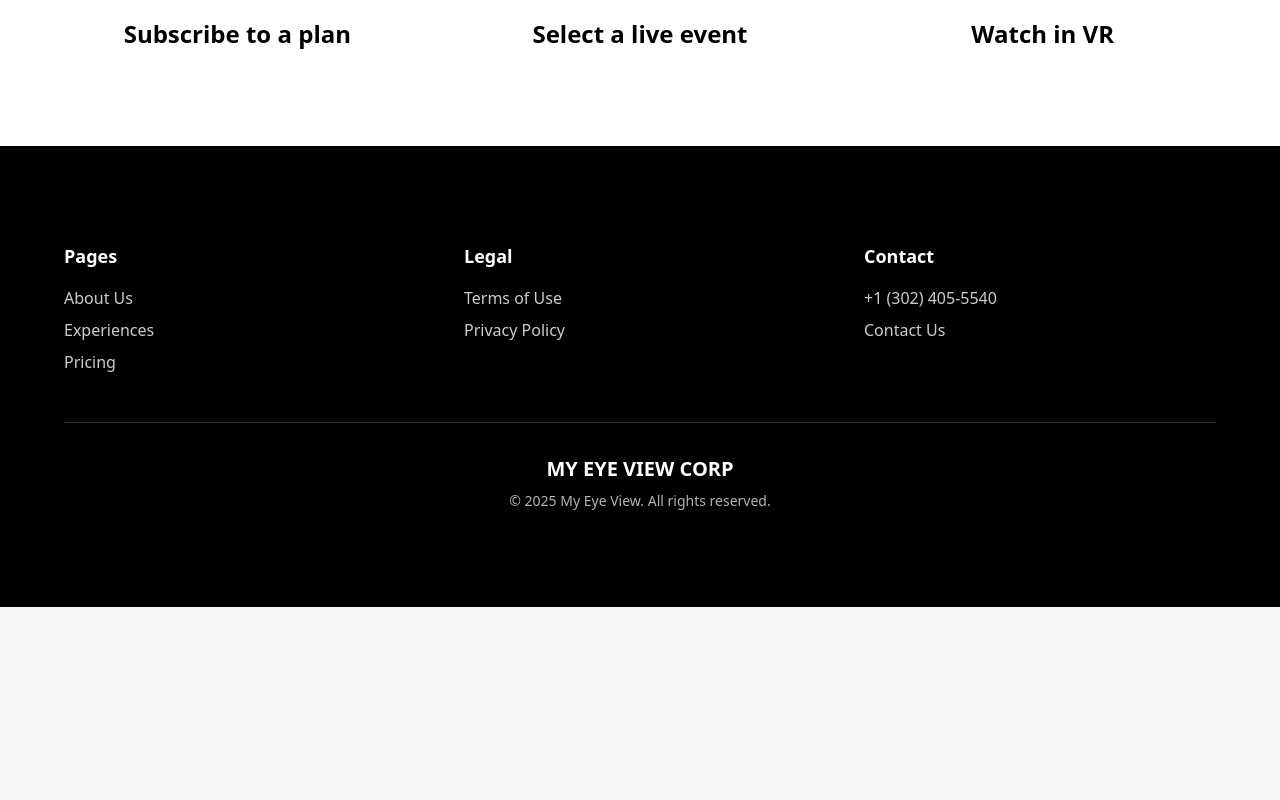
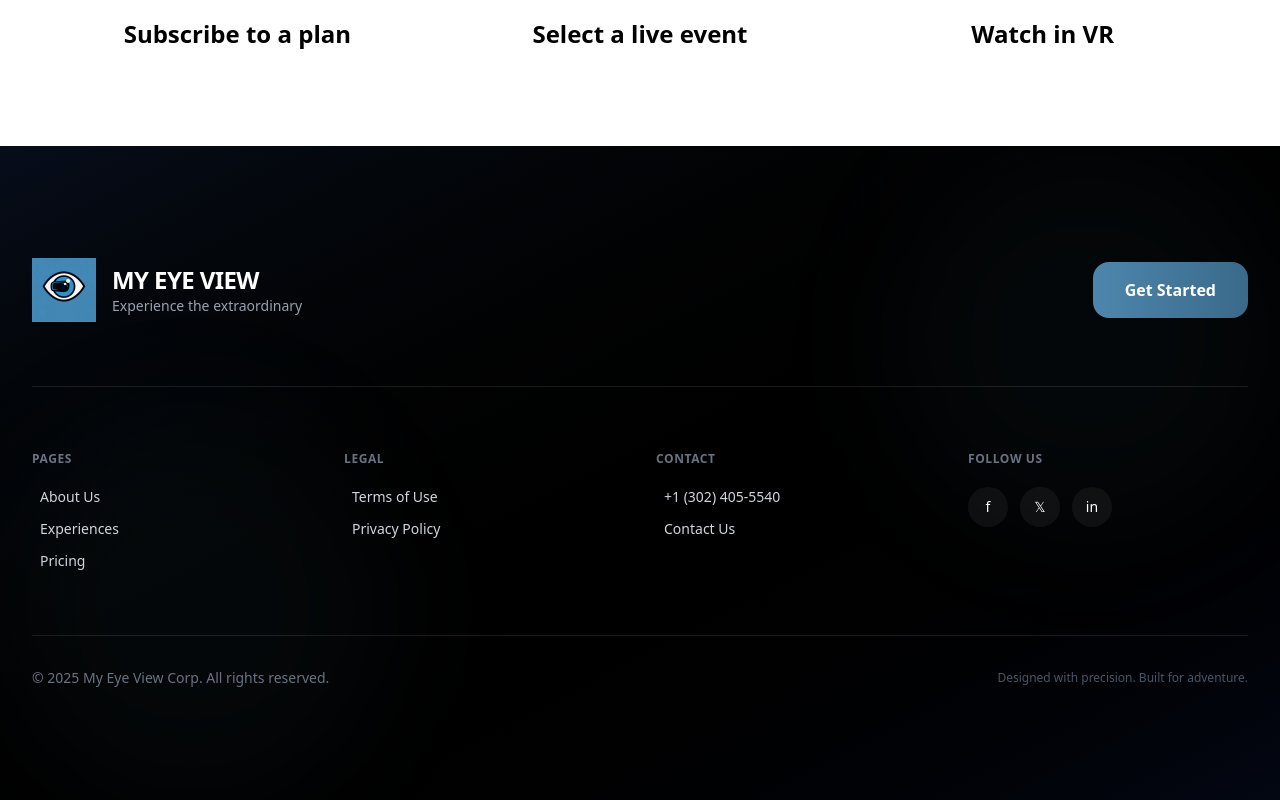
Before and after one commit to Agentscreator/my-eyeview, a Next.js app: page / in a window 1280 px wide. Shown: the part 2624-3424 px from the top of the page. Before the commit the page ends 3231 px from the top, so only its background shows below. Built offline with nearby package versions, Linux system fonts and the light colour scheme; no server answers.

Commit message:
Footer Visual Change

```diff
--- a/app/page.tsx
+++ b/app/page.tsx
@@ -109,67 +109,118 @@ export default function Home() {
         </div>
       </section>
 
-      <footer className="bg-black py-16 sm:py-20 md:py-24 px-6 sm:px-8">
-        <div className="container max-w-6xl mx-auto">
-          <div className="grid grid-cols-1 md:grid-cols-3 gap-12 mb-12">
+      <footer className="relative bg-gradient-to-br from-gray-950 via-black to-gray-950 py-20 sm:py-24 md:py-28 px-6 sm:px-8 overflow-hidden">
+        {/* Decorative gradient overlays */}
+        <div className="absolute inset-0 bg-gradient-to-br from-[#4d86ad]/5 via-transparent to-transparent pointer-events-none"></div>
+        <div className="absolute top-0 right-0 w-96 h-96 bg-[#4d86ad]/5 rounded-full blur-3xl"></div>
+        <div className="absolute bottom-0 left-0 w-96 h-96 bg-[#4d86ad]/5 rounded-full blur-3xl"></div>
+
+        <div className="container max-w-7xl mx-auto relative z-10">
+          {/* Top Section with Logo and CTA */}
+          <div className="flex flex-col md:flex-row justify-between items-start md:items-center gap-8 mb-16 pb-16 border-b border-white/10">
             <div className="space-y-4">
-              <h3 className="text-white text-lg font-semibold">Pages</h3>
-              <ul className="space-y-2">
+              <div className="flex items-center gap-4">
+                <div className="relative w-16 h-16">
+                  <Image src="/logo.png" alt="My Eye View" fill className="object-contain" />
+                </div>
+                <div>
+                  <h3 className="text-2xl font-bold text-white tracking-tight">MY EYE VIEW</h3>
+                  <p className="text-sm text-gray-400">Experience the extraordinary</p>
+                </div>
+              </div>
+            </div>
+            <Link href="/contact">
+              <button className="px-8 py-4 bg-gradient-to-r from-[#4d86ad] to-[#3a6a8a] text-white font-semibold rounded-xl hover:shadow-lg hover:shadow-[#4d86ad]/20 transition-all hover:scale-105">
+                Get Started
+              </button>
+            </Link>
+          </div>
+
+          {/* Links Grid */}
+          <div className="grid grid-cols-2 md:grid-cols-4 gap-12 md:gap-8 mb-16">
+            <div className="space-y-5">
+              <h4 className="text-xs font-bold text-gray-500 uppercase tracking-wider">Pages</h4>
+              <ul className="space-y-3">
                 <li>
-                  <Link href="/" className="text-white/80 hover:text-white transition-colors">
+                  <Link href="/" className="text-gray-300 hover:text-white transition-colors text-sm group flex items-center gap-2">
+                    <span className="w-0 group-hover:w-2 h-0.5 bg-[#4d86ad] transition-all"></span>
                     About Us
                   </Link>
                 </li>
                 <li>
-                  <Link href="/experiences" className="text-white/80 hover:text-white transition-colors">
+                  <Link href="/experiences" className="text-gray-300 hover:text-white transition-colors text-sm group flex items-center gap-2">
+                    <span className="w-0 group-hover:w-2 h-0.5 bg-[#4d86ad] transition-all"></span>
                     Experiences
                   </Link>
                 </li>
                 <li>
-                  <Link href="/pricing" className="text-white/80 hover:text-white transition-colors">
+                  <Link href="/pricing" className="text-gray-300 hover:text-white transition-colors text-sm group flex items-center gap-2">
+                    <span className="w-0 group-hover:w-2 h-0.5 bg-[#4d86ad] transition-all"></span>
                     Pricing
                   </Link>
                 </li>
               </ul>
             </div>
 
-            <div className="space-y-4">
-              <h3 className="text-white text-lg font-semibold">Legal</h3>
-              <ul className="space-y-2">
+            <div className="space-y-5">
+              <h4 className="text-xs font-bold text-gray-500 uppercase tracking-wider">Legal</h4>
+              <ul className="space-y-3">
                 <li>
-                  <Link href="/terms" className="text-white/80 hover:text-white transition-colors">
+                  <Link href="/terms" className="text-gray-300 hover:text-white transition-colors text-sm group flex items-center gap-2">
+                    <span className="w-0 group-hover:w-2 h-0.5 bg-[#4d86ad] transition-all"></span>
                     Terms of Use
                   </Link>
                 </li>
                 <li>
-                  <Link href="/privacy" className="text-white/80 hover:text-white transition-colors">
+                  <Link href="/privacy" className="text-gray-300 hover:text-white transition-colors text-sm group flex items-center gap-2">
+                    <span className="w-0 group-hover:w-2 h-0.5 bg-[#4d86ad] transition-all"></span>
                     Privacy Policy
                   </Link>
                 </li>
               </ul>
             </div>
 
-            <div className="space-y-4">
-              <h3 className="text-white text-lg font-semibold">Contact</h3>
-              <ul className="space-y-2">
+            <div className="space-y-5">
+              <h4 className="text-xs font-bold text-gray-500 uppercase tracking-wider">Contact</h4>
+              <ul className="space-y-3">
                 <li>
-                  <a href="tel:+13024055540" className="text-white/80 hover:text-white transition-colors">
+                  <a href="tel:+13024055540" className="text-gray-300 hover:text-white transition-colors text-sm group flex items-center gap-2">
+                    <span className="w-0 group-hover:w-2 h-0.5 bg-[#4d86ad] transition-all"></span>
                     +1 (302) 405-5540
                   </a>
                 </li>
                 <li>
-                  <Link href="/contact" className="text-white/80 hover:text-white transition-colors">
+                  <Link href="/contact" className="text-gray-300 hover:text-white transition-colors text-sm group flex items-center gap-2">
+                    <span className="w-0 group-hover:w-2 h-0.5 bg-[#4d86ad] transition-all"></span>
                     Contact Us
                   </Link>
                 </li>
               </ul>
             </div>
+
+            <div className="space-y-5">
+              <h4 className="text-xs font-bold text-gray-500 uppercase tracking-wider">Follow Us</h4>
+              <div className="flex gap-3">
+                <a href="#" className="w-10 h-10 rounded-full bg-white/5 hover:bg-white/10 flex items-center justify-center transition-all hover:scale-110">
+                  <span className="text-white text-sm">f</span>
+                </a>
+                <a href="#" className="w-10 h-10 rounded-full bg-white/5 hover:bg-white/10 flex items-center justify-center transition-all hover:scale-110">
+                  <span className="text-white text-sm">𝕏</span>
+                </a>
+                <a href="#" className="w-10 h-10 rounded-full bg-white/5 hover:bg-white/10 flex items-center justify-center transition-all hover:scale-110">
+                  <span className="text-white text-sm">in</span>
+                </a>
+              </div>
+            </div>
           </div>
 
-          <div className="border-t border-white/20 pt-8 text-center space-y-2">
-            <p className="text-white text-xl font-semibold">MY EYE VIEW CORP</p>
-            <p className="text-white/70 text-sm">
-              © {new Date().getFullYear()} My Eye View. All rights reserved.
+          {/* Bottom Bar */}
+          <div className="pt-8 border-t border-white/10 flex flex-col md:flex-row justify-between items-center gap-4">
+            <p className="text-sm text-gray-500">
+              © {new Date().getFullYear()} My Eye View Corp. All rights reserved.
+            </p>
+            <p className="text-xs text-gray-600">
+              Designed with precision. Built for adventure.
             </p>
           </div>
         </div>
```
